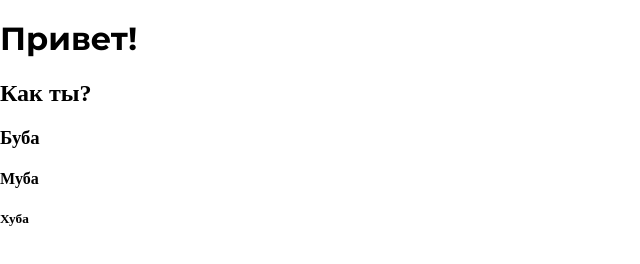
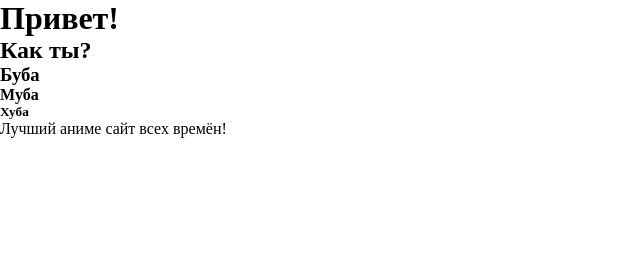
Before and after one commit to sergeychama24/chiken, a website built with webpack: page src/index.html in a window 1280 px wide. Shown: the whole page, without its empty margins (0-640 px from the left). Built offline with nearby package versions, Linux system fonts and the light colour scheme.

Commit message:
added variables

```diff
--- a/src/index.css
+++ b/src/index.css
@@ -1,8 +1,3 @@
 @import './vendor/normalize.css';
 @import './vendor/fonts.css';
-
-h1 {
-    font-family: Montserrat;
-    font-style: normal;
-    font-weight: 700;
-}
+@import './vendor/variables.css';
--- a/src/index.html
+++ b/src/index.html
@@ -13,5 +13,6 @@
     <h3>Буба</h3>
     <h4>Муба</h4>
     <h5>Хуба</h5>
+    <p>Лучший аниме сайт всех времён!</p>
 </body>
 </html>
--- a/src/vendor/fonts.css
+++ b/src/vendor/fonts.css
@@ -1,3 +1,24 @@
+@font-face {
+    font-family: 'Montserrat';
+    font-style: normal;
+    font-weight: 400;
+    src: url("./fonts/Montserrat-Regular.ttf") format('truetype');
+}
+
+@font-face {
+    font-family: 'Montserrat';
+    font-style: normal;
+    font-weight: 500;
+    src: url("./fonts/Montserrat-Medium.ttf") format('truetype');
+}
+
+@font-face {
+    font-family: 'Montserrat';
+    font-style: normal;
+    font-weight: 600;
+    src: url("./fonts/Montserrat-SemiBold.ttf") format('truetype');
+}
+
 @font-face {
     font-family: 'Montserrat';
     font-style: normal;
--- a/src/vendor/variables.css
+++ b/src/vendor/variables.css
@@ -0,0 +1,12 @@
+:root {
+ --main-font: "Montserrat", sans-serif;
+ --h-weight: 600;
+ --h1: 2rem;
+ --h2: 1.75rem;
+ --h3: 1.625rem;
+ --h4: 1.5rem;
+ --h5: 1.25rem;
+ --h6: 1.125rem;
+
+ /*--paragraph-size: 32px,   */
+}
```
Also changed, not shown: src/vendor/normalize.css.
